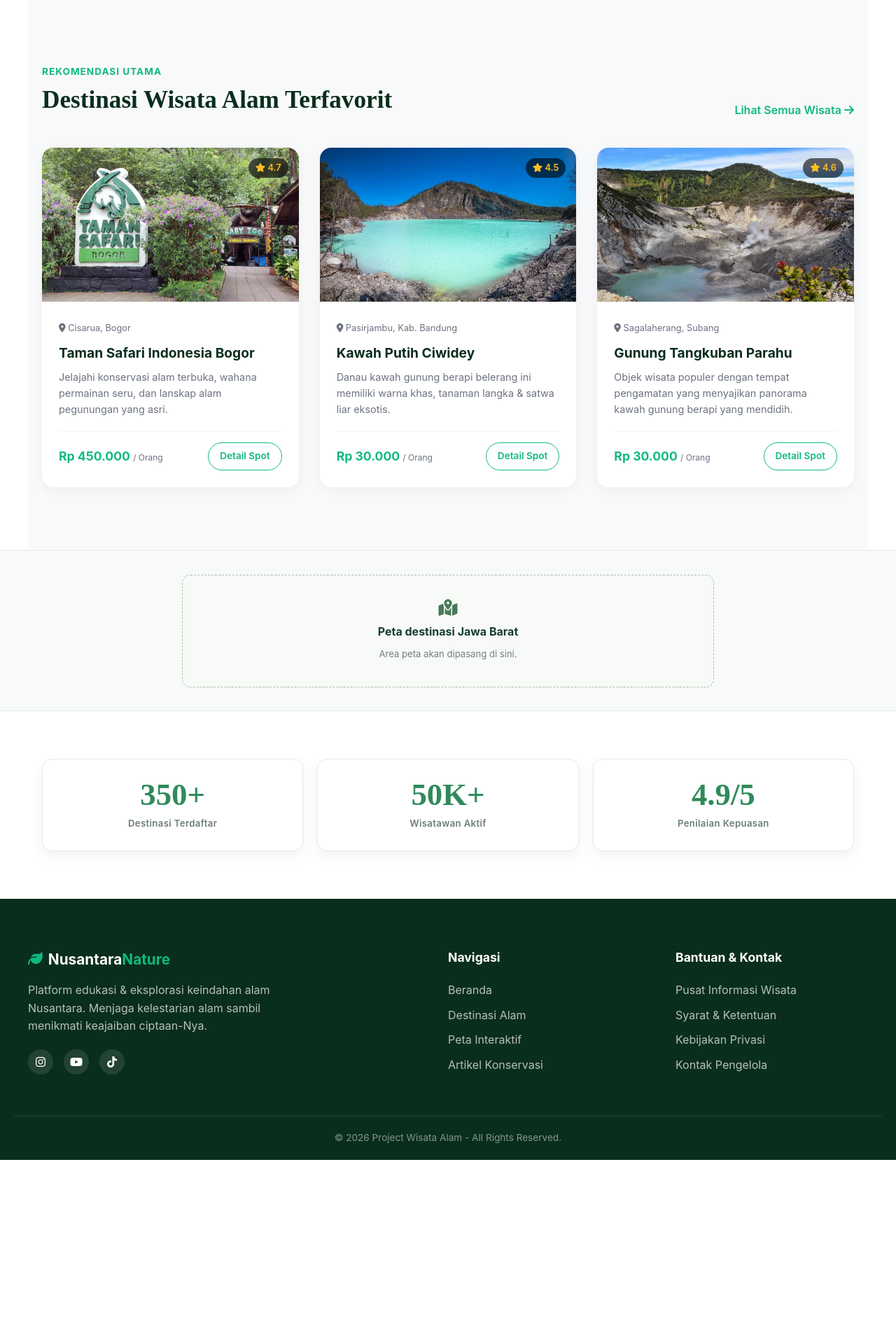
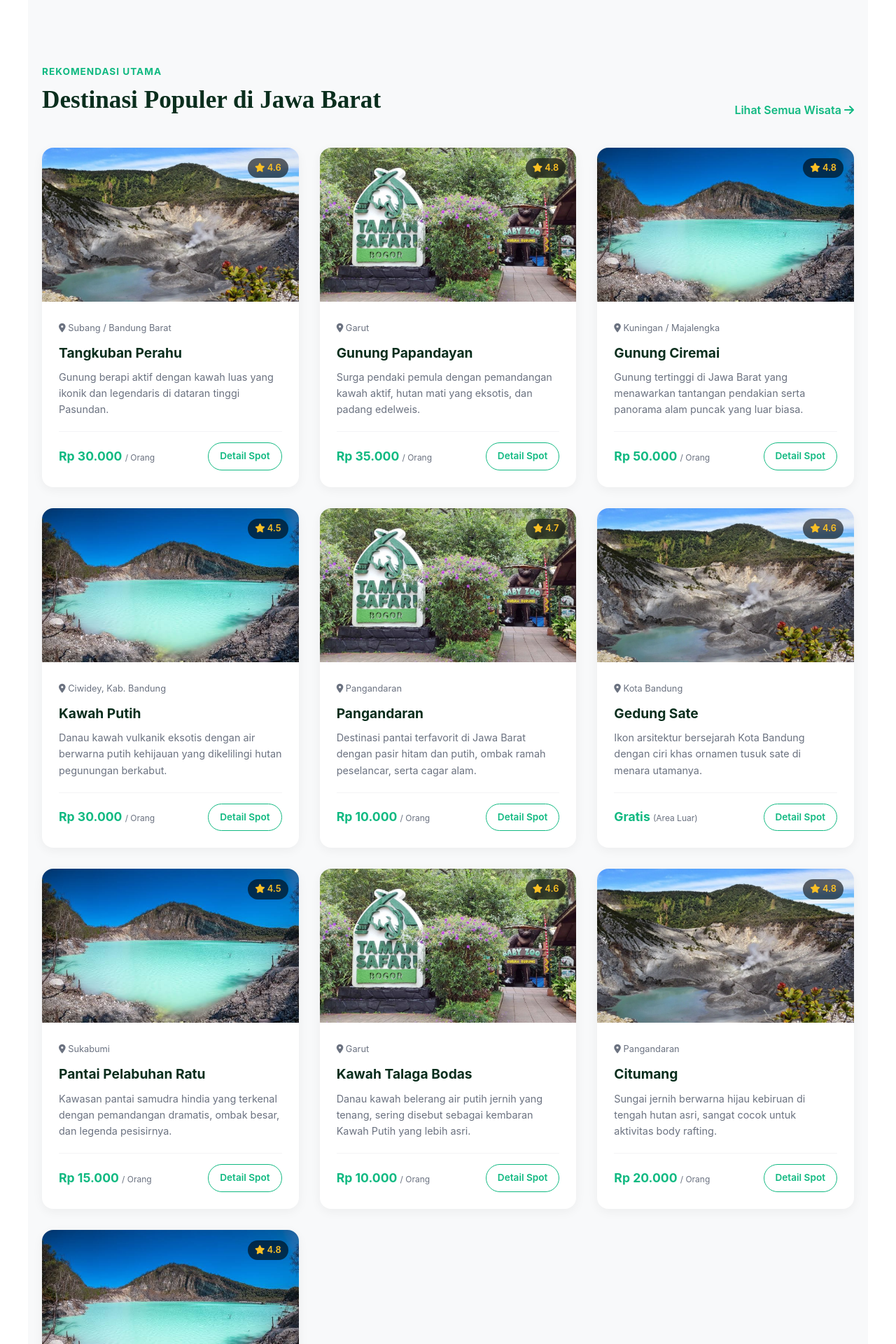
Before and after one commit to denistiahermawan31-hub/wisata-jabar, a PHP site: page /wisata-jabar/ in a window 1280 px wide. Shown: the part 801-2721 px from the top of the page at 70% size. Before the commit the page ends 2458 px from the top, so only its background shows below. Run offline with PHP 8.4, Linux system fonts and the light colour scheme.

Commit message:
Menambahkan fitur detail wisata

```diff
--- a/app/views/home/index.php
+++ b/app/views/home/index.php
@@ -108,7 +108,6 @@
         .destination-cards {
             grid-template-columns: repeat(2, minmax(0, 1fr));
         }
-
     }
 
     @media (max-width: 600px) {
@@ -131,7 +130,6 @@
             padding-bottom: 48px;
         }
     }
-
 </style>
 
 <!-- HERO SECTION DENGAN BACKGROUND VIDEO & CAROUSEL SLIDER -->
@@ -181,44 +179,78 @@
     </div>
 </section>
 
-<!-- SEKSI DESTINASI UNGGULAN (CARDS) -->
+<!-- SEKSI DESTINASI UNGGULAN (CARDS) - 10 DESTINASI POPULER -->
 <section class="section-container bg-light">
     <div class="section-header">
         <div>
             <span class="sub-title">Rekomendasi Utama</span>
-            <h2 class="main-title">Destinasi Wisata Alam Terfavorit</h2>
+            <h2 class="main-title">Destinasi Populer di Jawa Barat</h2>
         </div>
         <a href="#" class="link-more">Lihat Semua Wisata <i class="fa-solid fa-arrow-right"></i></a>
     </div>
 
     <div class="destination-grid">
-        <!-- Card 1: Taman Safari Indonesia Bogor -->
+        <!-- 1. Tangkuban Perahu -->
         <div class="dest-card">
             <div class="dest-img">
-                <img src="public/images/safari.jpeg" alt="Taman Safari Indonesia Bogor">
-                <span class="badge-rating"><i class="fa-solid fa-star"></i> 4.7</span>
+                <img src="public/images/tangkuban.jpeg" alt="Tangkuban Perahu">
+                <span class="badge-rating"><i class="fa-solid fa-star"></i> 4.6</span>
             </div>
             <div class="dest-body">
-                <span class="dest-location"><i class="fa-solid fa-location-dot"></i> Cisarua, Bogor</span>
-                <h3>Taman Safari Indonesia Bogor</h3>
-                <p>Jelajahi konservasi alam terbuka, wahana permainan seru, dan lanskap alam pegunungan yang asri.</p>
+                <span class="dest-location"><i class="fa-solid fa-location-dot"></i> Subang / Bandung Barat</span>
+                <h3>Tangkuban Perahu</h3>
+                <p>Gunung berapi aktif dengan kawah luas yang ikonik dan legendaris di dataran tinggi Pasundan.</p>
                 <div class="dest-footer">
-                    <span class="price">Rp 450.000 <span>/ Orang</span></span>
-                    <a href="taman-safari.php" class="btn-outline">Detail Spot</a>
+                    <span class="price">Rp 30.000 <span>/ Orang</span></span>
+                    <a href="tangkuban-parahu.php" class="btn-outline">Detail Spot</a>
                 </div>
             </div>
         </div>
 
-        <!-- Card 2: Kawah Putih -->
+        <!-- 2. Papandayan -->
         <div class="dest-card">
             <div class="dest-img">
-                <img src="public/images/kawah.jpeg" alt="Kawah Putih Ciwidey">
+                <img src="public/images/safari.jpeg" alt="Gunung Papandayan">
+                <span class="badge-rating"><i class="fa-solid fa-star"></i> 4.8</span>
+            </div>
+            <div class="dest-body">
+                <span class="dest-location"><i class="fa-solid fa-location-dot"></i> Garut</span>
+                <h3>Gunung Papandayan</h3>
+                <p>Surga pendaki pemula dengan pemandangan kawah aktif, hutan mati yang eksotis, dan padang edelweis.</p>
+                <div class="dest-footer">
+                    <span class="price">Rp 35.000 <span>/ Orang</span></span>
+                    <a href="papandayan.php" class="btn-outline">Detail Spot</a>
+                </div>
+            </div>
+        </div>
+
+        <!-- 3. Ciremai -->
+        <div class="dest-card">
+            <div class="dest-img">
+                <img src="public/images/kawah.jpeg" alt="Gunung Ciremai">
+                <span class="badge-rating"><i class="fa-solid fa-star"></i> 4.8</span>
+            </div>
+            <div class="dest-body">
+                <span class="dest-location"><i class="fa-solid fa-location-dot"></i> Kuningan / Majalengka</span>
+                <h3> Gunung Ciremai</h3>
+                <p>Gunung tertinggi di Jawa Barat yang menawarkan tantangan pendakian serta panorama alam puncak yang luar biasa.</p>
+                <div class="dest-footer">
+                    <span class="price">Rp 50.000 <span>/ Orang</span></span>
+                    <a href="ciremai.php" class="btn-outline">Detail Spot</a>
+                </div>
+            </div>
+        </div>
+
+        <!-- 4. Kawah Putih -->
+        <div class="dest-card">
+            <div class="dest-img">
+                <img src="public/images/kawah.jpeg" alt="Kawah Putih">
                 <span class="badge-rating"><i class="fa-solid fa-star"></i> 4.5</span>
             </div>
             <div class="dest-body">
-                <span class="dest-location"><i class="fa-solid fa-location-dot"></i> Pasirjambu, Kab. Bandung</span>
-                <h3>Kawah Putih Ciwidey</h3>
-                <p>Danau kawah gunung berapi belerang ini memiliki warna khas, tanaman langka & satwa liar eksotis.</p>
+                <span class="dest-location"><i class="fa-solid fa-location-dot"></i> Ciwidey, Kab. Bandung</span>
+                <h3>Kawah Putih</h3>
+                <p>Danau kawah vulkanik eksotis dengan air berwarna putih kehijauan yang dikelilingi hutan pegunungan berkabut.</p>
                 <div class="dest-footer">
                     <span class="price">Rp 30.000 <span>/ Orang</span></span>
                     <a href="kawah-putih.php" class="btn-outline">Detail Spot</a>
@@ -226,24 +258,110 @@
             </div>
         </div>
 
-        <!-- Card 3: Gunung Tangkuban Parahu -->
+        <!--5. Pangandaran -->
         <div class="dest-card">
             <div class="dest-img">
-                <img src="public/images/tangkuban.jpeg" alt="Gunung Tangkuban Parahu">
+                <img src="public/images/safari.jpeg" alt="Pantai Pangandaran">
+                <span class="badge-rating"><i class="fa-solid fa-star"></i> 4.7</span>
+            </div>
+            <div class="dest-body">
+                <span class="dest-location"><i class="fa-solid fa-location-dot"></i> Pangandaran</span>
+                <h3>Pangandaran</h3>
+                <p>Destinasi pantai terfavorit di Jawa Barat dengan pasir hitam dan putih, ombak ramah peselancar, serta cagar alam.</p>
+                <div class="dest-footer">
+                    <span class="price">Rp 10.000 <span>/ Orang</span></span>
+                    <a href="pangandaran.php" class="btn-outline">Detail Spot</a>
+                </div>
+            </div>
+        </div>
+
+        <!-- 6. Gedung Sate -->
+        <div class="dest-card">
+            <div class="dest-img">
+                <img src="public/images/tangkuban.jpeg" alt="Gedung Sate">
                 <span class="badge-rating"><i class="fa-solid fa-star"></i> 4.6</span>
             </div>
             <div class="dest-body">
-                <span class="dest-location"><i class="fa-solid fa-location-dot"></i> Sagalaherang, Subang</span>
-                <h3>Gunung Tangkuban Parahu</h3>
-                <p>Objek wisata populer dengan tempat pengamatan yang menyajikan panorama kawah gunung berapi yang mendidih.</p>
+                <span class="dest-location"><i class="fa-solid fa-location-dot"></i> Kota Bandung</span>
+                <h3>Gedung Sate</h3>
+                <p>Ikon arsitektur bersejarah Kota Bandung dengan ciri khas ornamen tusuk sate di menara utamanya.</p>
                 <div class="dest-footer">
-                    <span class="price">Rp 30.000 <span>/ Orang</span></span>
-                    <a href="tangkuban-parahu.php" class="btn-outline">Detail Spot</a>
+                    <span class="price">Gratis <span>(Area Luar)</span></span>
+                    <a href="destinasi-gedung-sate.php" class="btn-outline">Detail Spot</a>
+                </div>
+            </div>
+        </div>
+
+        <!-- 7. Pantai Pelabuhan Ratu -->
+        <div class="dest-card">
+            <div class="dest-img">
+                <img src="public/images/kawah.jpeg" alt="Pantai Pelabuhan Ratu">
+                <span class="badge-rating"><i class="fa-solid fa-star"></i> 4.5</span>
+            </div>
+            <div class="dest-body">
+                <span class="dest-location"><i class="fa-solid fa-location-dot"></i> Sukabumi</span>
+                <h3>Pantai Pelabuhan Ratu</h3>
+                <p>Kawasan pantai samudra hindia yang terkenal dengan pemandangan dramatis, ombak besar, dan legenda pesisirnya.</p>
+                <div class="dest-footer">
+                    <span class="price">Rp 15.000 <span>/ Orang</span></span>
+                    <a href="pelabuhan-ratu.php" class="btn-outline">Detail Spot</a>
+                </div>
+            </div>
+        </div>
+
+        <!-- 8. Kawah Talaga Bodas -->
+        <div class="dest-card">
+            <div class="dest-img">
+                <img src="public/images/safari.jpeg" alt="Kawah Talaga Bodas">
+                <span class="badge-rating"><i class="fa-solid fa-star"></i> 4.6</span>
+            </div>
+            <div class="dest-body">
+                <span class="dest-location"><i class="fa-solid fa-location-dot"></i> Garut</span>
+                <h3>Kawah Talaga Bodas</h3>
+                <p>Danau kawah belerang air putih jernih yang tenang, sering disebut sebagai kembaran Kawah Putih yang lebih asri.</p>
+                <div class="dest-footer">
+                    <span class="price">Rp 10.000 <span>/ Orang</span></span>
+                    <a href="talaga-bodas.php" class="btn-outline">Detail Spot</a>
+                </div>
+            </div>
+        </div>
+
+        <!-- 9. Citumang -->
+        <div class="dest-card">
+            <div class="dest-img">
+                <img src="public/images/tangkuban.jpeg" alt="Citumang Body Rafting">
+                <span class="badge-rating"><i class="fa-solid fa-star"></i> 4.8</span>
+            </div>
+            <div class="dest-body">
+                <span class="dest-location"><i class="fa-solid fa-location-dot"></i> Pangandaran</span>
+                <h3>Citumang</h3>
+                <p>Sungai jernih berwarna hijau kebiruan di tengah hutan asri, sangat cocok untuk aktivitas body rafting.</p>
+                <div class="dest-footer">
+                    <span class="price">Rp 20.000 <span>/ Orang</span></span>
+                    <a href="citumang.php" class="btn-outline">Detail Spot</a>
+                </div>
+            </div>
+        </div>
+
+        <!-- 10. Kampung Naga -->
+        <div class="dest-card">
+            <div class="dest-img">
+                <img src="public/images/kawah.jpeg" alt="Kampung Naga">
+                <span class="badge-rating"><i class="fa-solid fa-star"></i> 4.8</span>
+            </div>
+            <div class="dest-body">
+                <span class="dest-location"><i class="fa-solid fa-location-dot"></i> Tasikmalaya</span>
+                <h3>Kampung Naga</h3>
+                <p>Kampung adat tradisional Sunda yang masih memegang teguh kebudayaan leluhur di lembah yang subur.</p>
+                <div class="dest-footer">
+                    <span class="price">Sukarela <span>/ Donasi</span></span>
+                    <a href="kampung-naga.php" class="btn-outline">Detail Spot</a>
                 </div>
             </div>
         </div>
     </div>
 </section>
+
 <section class="map-placeholder" aria-label="Tempat peta Jawa Barat">
     <div class="map-placeholder-inner">
         <i class="fa-solid fa-map-location-dot" aria-hidden="true"></i>
```
Also changed, not shown: app/controllers/WisataController.php (+98 -0 lines), app/views/wisata/detail.php (+31 -0 lines).
